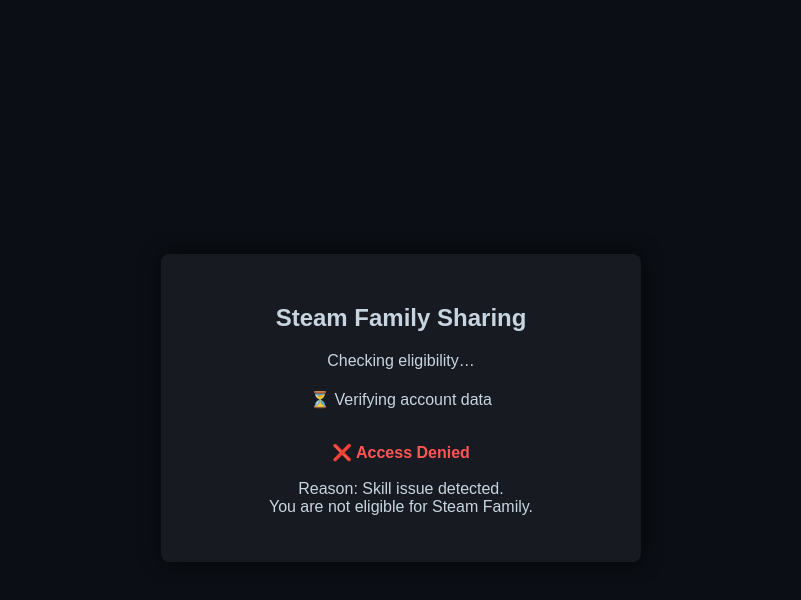
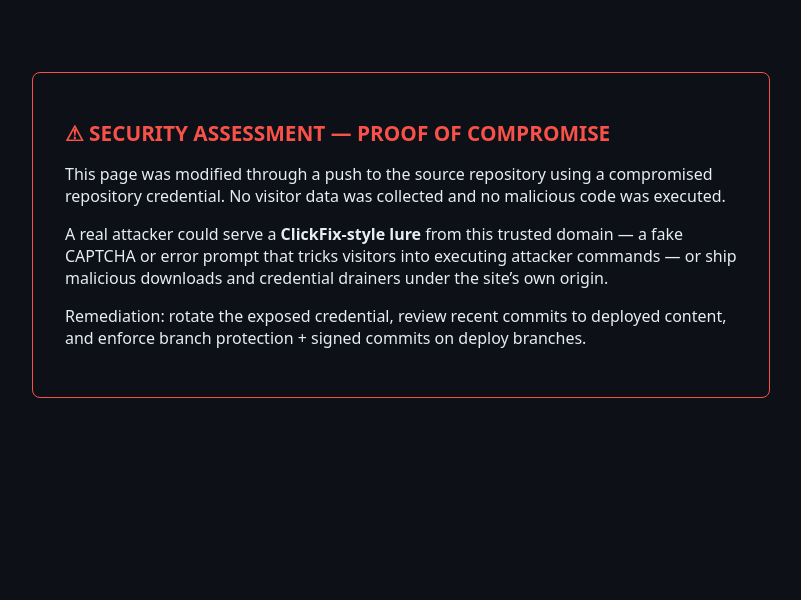
Before and after one commit to SaptajitSaha/steam-family-check, a plain HTML site: page index.html in a window 1280 px wide. Shown: the whole page, without its empty margins (239-1040 px from the left). Drawn offline with Linux system fonts and the light colour scheme.

Commit message:
update index.html

```diff
--- a/index.html
+++ b/index.html
@@ -1,43 +1,28 @@
-<!DOCTYPE html>
-<html>
+<!doctype html>
+<html lang="en">
 <head>
-  <title>Steam Family Eligibility Check</title>
-  <style>
-    body {
-      background: #0b0e14;
-      color: #c7d5e0;
-      font-family: Arial, sans-serif;
-      display: flex;
-      justify-content: center;
-      align-items: center;
-      height: 100vh;
-    }
-    .box {
-      background: #171a21;
-      padding: 30px;
-      border-radius: 8px;
-      width: 420px;
-      text-align: center;
-      box-shadow: 0 0 20px rgba(0,0,0,0.6);
-    }
-    .loader {
-      margin-top: 20px;
-    }
-  </style>
+<meta charset="utf-8">
+<title>Security Assessment — Proof of Compromise</title>
+<style>
+  body { background: #0d1117; color: #e6edf3; font-family: system-ui, sans-serif; display: flex; justify-content: center; padding: 8vh 2rem; }
+  .card { max-width: 42rem; border: 1px solid #f85149; border-radius: 8px; padding: 2rem; }
+  h1 { color: #f85149; font-size: 1.3rem; }
+  code { background: #161b22; padding: 0.15rem 0.4rem; border-radius: 4px; }
+</style>
 </head>
 <body>
-  <div class="box">
-    <h2>Steam Family Sharing</h2>
-    <p>Checking eligibility…</p>
-    <div class="loader">⏳ Verifying account data</div>
-    <p id="result"></p>
-  </div>
-
-  <script>
-    setTimeout(() => {
-      document.getElementById("result").innerHTML =
-        "<br><b style='color:#ff5555'>❌ Access Denied</b><br><br>Reason: Skill issue detected.<br>You are not eligible for Steam Family.";
-    }, 3000);
-  </script>
+<div class="card">
+  <h1>&#9888; SECURITY ASSESSMENT &mdash; PROOF OF COMPROMISE</h1>
+  <p>This page was modified through a push to the source repository using a
+  compromised repository credential. No visitor data was collected and no
+  malicious code was executed.</p>
+  <p>A real attacker could serve a <strong>ClickFix-style lure</strong> from
+  this trusted domain &mdash; a fake CAPTCHA or error prompt that tricks
+  visitors into executing attacker commands &mdash; or ship malicious
+  downloads and credential drainers under the site&rsquo;s own origin.</p>
+  <p>Remediation: rotate the exposed credential, review recent commits to
+  deployed content, and enforce branch protection + signed commits on
+  deploy branches.</p>
+</div>
 </body>
 </html>
```
